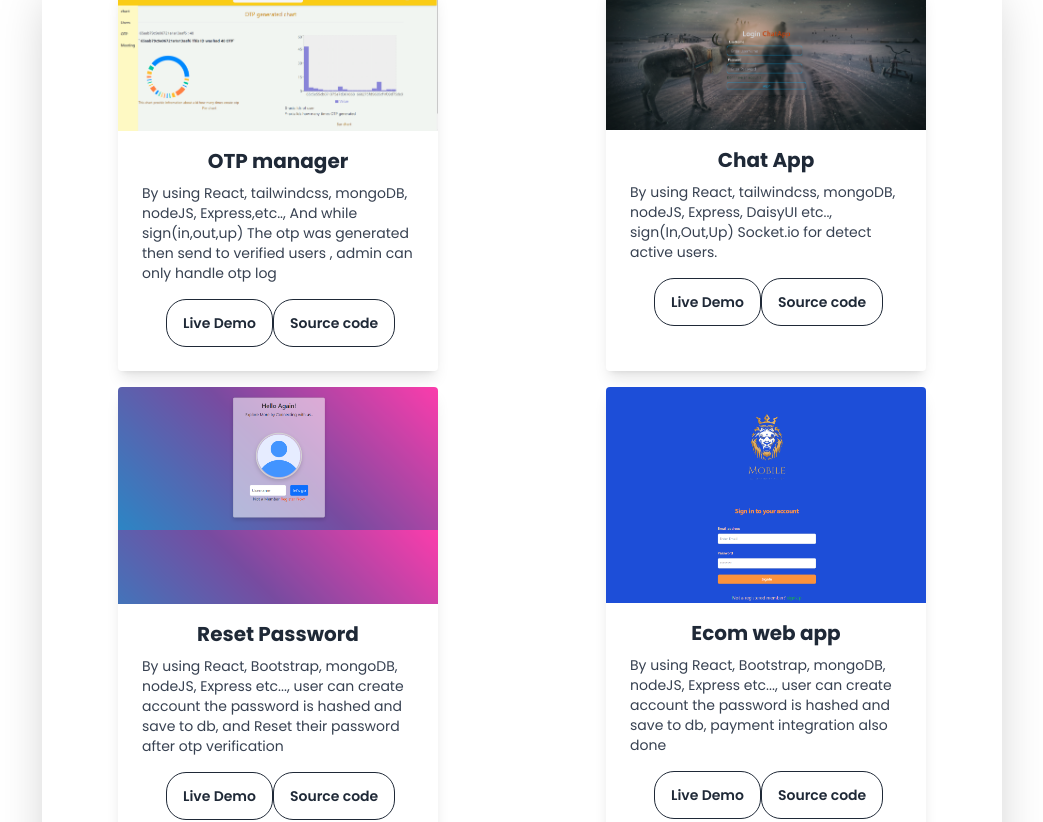
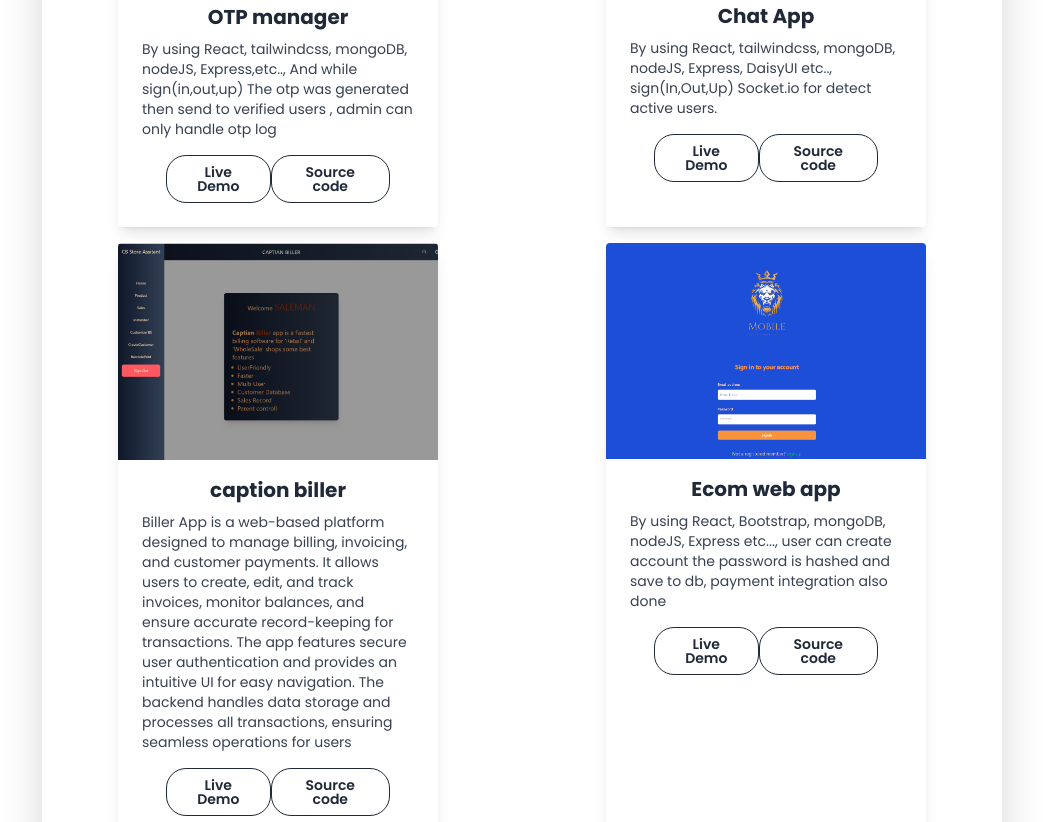
Before and after one commit to anbuleo/anbuportfolio, a React (Vite) app: page / in a window 1280 px wide. Shown: the part 2740-3562 px from the top of the page, without its empty margins (118-1161 px from the left). Built offline with nearby package versions, Linux system fonts and the light colour scheme.

Commit message:
doneudpate

```diff
--- a/src/pages/ProjectSection.jsx
+++ b/src/pages/ProjectSection.jsx
@@ -13,6 +13,7 @@ import infinitescroll from '../assets/imfinitescroll.png'
 import hit from '../assets/hit.png'
 import splitbox from '../assets/splitbox.png'
 import leomobile from '../assets/leomobiles.png'
+import captionbiller from '../assets/captionbiller.png'
 
 function ProjectSection() {
 
@@ -30,11 +31,11 @@ function ProjectSection() {
             deployedURL:'https://leochatapp.onrender.com/login',
             gitHubURL:'https://github.com/anbuleo/ChatApp'
         },{
-            image:ResetPassword,
-            title: 'Reset Password',
-            details: 'By using React, Bootstrap, mongoDB, nodeJS, Express etc..., user can create account the password is hashed and save to db, and Reset their password after otp verification ',
-            deployedURL:'https://otpmanagercapone.netlify.app/',
-            gitHubURL:'https://github.com/anbuleo/otp_manager'
+            image:captionbiller,
+            title: 'caption biller',
+            details: 'Biller App is a web-based platform designed to manage billing, invoicing, and customer payments. It allows users to create, edit, and track invoices, monitor balances, and ensure accurate record-keeping for transactions. The app features secure user authentication and provides an intuitive UI for easy navigation. The backend handles data storage and processes all transactions, ensuring seamless operations for users',
+            deployedURL:'https://leobiller.netlify.app/',
+            gitHubURL:' https://github.com/anbuleo/captionBiller'
         }
         ,{
             image:leomobile,
@@ -115,6 +116,13 @@ function ProjectSection() {
             deployedURL:'https://anbusplitbox.netlify.app/',
             gitHubURL:'https://github.com/anbuleo/splitbox'
         },
+        {
+            image:ResetPassword,
+            title: 'Reset Password',
+            details: 'By using React, Bootstrap, mongoDB, nodeJS, Express etc..., user can create account the password is hashed and save to db, and Reset their password after otp verification ',
+            deployedURL:'https://otpmanagercapone.netlify.app/',
+            gitHubURL:'https://github.com/anbuleo/otp_manager'
+        }
 
     ]
   return <>
@@ -131,8 +139,9 @@ function ProjectSection() {
 <div class="font-bold text-xl mb-2 text-center">{e.title}</div>
 <p className="text-gray-700  text-sm">{e.details}</p>
 <div class="px-6 pt-4 pb-2 flex justify-between">
-    <div className="btn btn-outline"  onClick={()=>location.href=`${e.deployedURL}`}>Live Demo</div>
-    <div className="btn btn-outline" onClick={()=>location.href=`${e.gitHubURL}`}>Source code</div>
+<a href={`${e.deployedURL}`} target="_blank" rel="noopener noreferrer">
+    <div className="btn btn-outline" >Live Demo</div></a>
+    <a href={`${e.gitHubURL}`} target="_blank" rel="noopener noreferrer"> <div className="btn btn-outline">Source code</div> </a>
  </div>
 </div>
         </div>
--- a/src/pages/SkillsSection.jsx
+++ b/src/pages/SkillsSection.jsx
@@ -6,8 +6,8 @@ function SkillsSection() {
     <p className="section_text_p1 text-center">Explore My</p>
     <h1 className="title">Skills</h1>
     <div className="skills_container">
-        <div className="flex about-containers gap-4 ">
-            <div className="detail_container card shadow-2xl h-96 ">
+        <div className="flex about-containers gap-20 ">
+            <div className="detail_container card shadow-2xl  ">
                 <h2 className="sub_title text-center">Frontend Development</h2>
                 <div className="article_container">
                     <article>
@@ -54,7 +54,7 @@ function SkillsSection() {
                     </article>
                 </div>
             </div>
-            <div className="detail_container card shadow-2xl h-96">
+            <div className="detail_container card shadow-2xl ">
                 <h2 className="sub_title text-center">Backend Development</h2>
                 <div className="article_container">
                     <article>
```
Also changed, not shown: src/assets/captionbiller.png (added).
